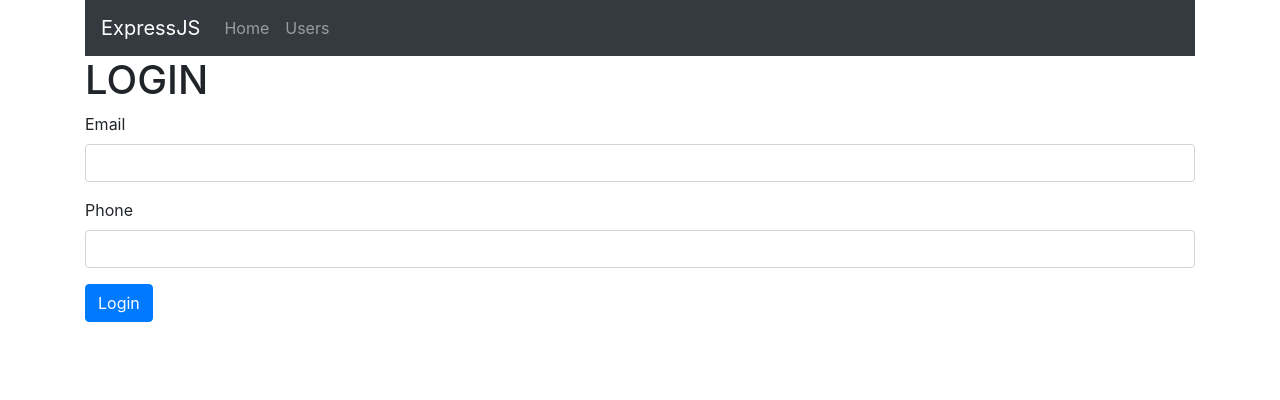
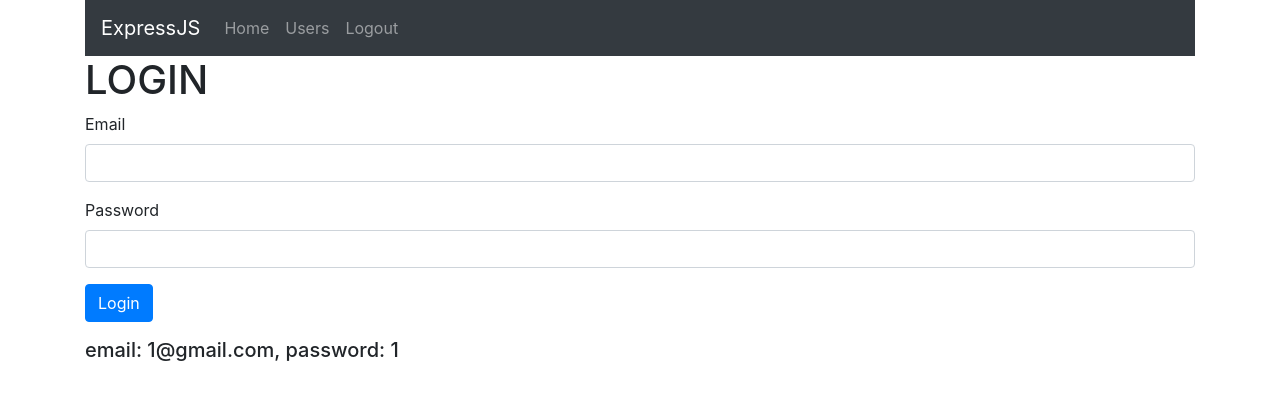
Before and after one commit to hhtrung55/Manage-Users, a Node server app: page /auth/login in a window 1280 px wide. Shown: the top 400 px of the page. Run offline with Node 20, Linux system fonts and the light colour scheme; some libraries are stand-ins or nearby versions.

Commit message:
hashcode password

```diff
--- a/controllers/auth.controller.js
+++ b/controllers/auth.controller.js
@@ -1,3 +1,4 @@
+const md5 = require('md5');
 const db = require("../db");
 
 module.exports.login = (req, res) => {
@@ -14,7 +15,8 @@ module.exports.postLogin = (req, res) => {
     return;
   }
 
-  if (user.password !== req.body.pwd) {
+  let hashedPassword = md5(req.body.pwd);
+  if (user.password !== hashedPassword) {
     res.render("auth/login", { error: "Wrong password", values: req.body });
     return;
   }
--- a/db.json
+++ b/db.json
@@ -4,8 +4,8 @@
       "name": "Iron Man",
       "phone": "0963465597",
       "id": "Hh5JcoIci",
-      "email": "hoangtrung.huster@gmail.com",
-      "password": "1"
+      "email": "1@gmail.com",
+      "password": "c4ca4238a0b923820dcc509a6f75849b"
     },
     {
       "name": "Spiderman",
@@ -26,7 +26,12 @@
       "name": "Black Widow",
       "phone": "019828142",
       "id": "9s7NLV8KG"
+    },
+    {
+      "name": "Hulk",
+      "phone": "0232141241",
+      "id": "Lc1BPLssB"
     }
   ],
-  "count": 5
+  "count": 6
 }
--- a/index.js
+++ b/index.js
@@ -14,7 +14,7 @@ app.use(express.urlencoded({ extended: true }));
 app.use(express.static("public"));
 app.use(cookieParser());
 
-app.get("/", (req, res) => {
+app.get("/", authMiddleware.auth, (req, res) => {
   res.render("index");
 });
 
--- a/package.json
+++ b/package.json
@@ -10,6 +10,7 @@
     "cookie-parser": "^1.4.4",
     "express": "^4.17.1",
     "lowdb": "^1.0.0",
+    "md5": "^2.2.1",
     "pug": "^2.0.4",
     "shortid": "^2.2.14"
   },
--- a/views/auth/login.pug
+++ b/views/auth/login.pug
@@ -10,7 +10,9 @@ block content
         input#email.form-control(type='email', name='email', value= value ? value.email : '')
 
       .form-group
-        label(for='pwd') Phone
+        label(for='pwd') Password
         input#pwd.form-control(type='password', name='pwd', value= value ? value.pwd: '')
 
       button.btn.btn-primary(type='submit') Login
+
+    h5 email: 1@gmail.com, password: 1
--- a/views/layouts/common.pug
+++ b/views/layouts/common.pug
@@ -10,5 +10,7 @@ html
           a.nav-link(href='/') Home
         li.nav-item
           a.nav-link(href='/users') Users
+        li.nav-item
+          a.nav-link(href='/auth/login') Logout
 
     block content
```
Also changed, not shown: middleware/auth.middleware.js (+5 -3 lines), 1 other file.
